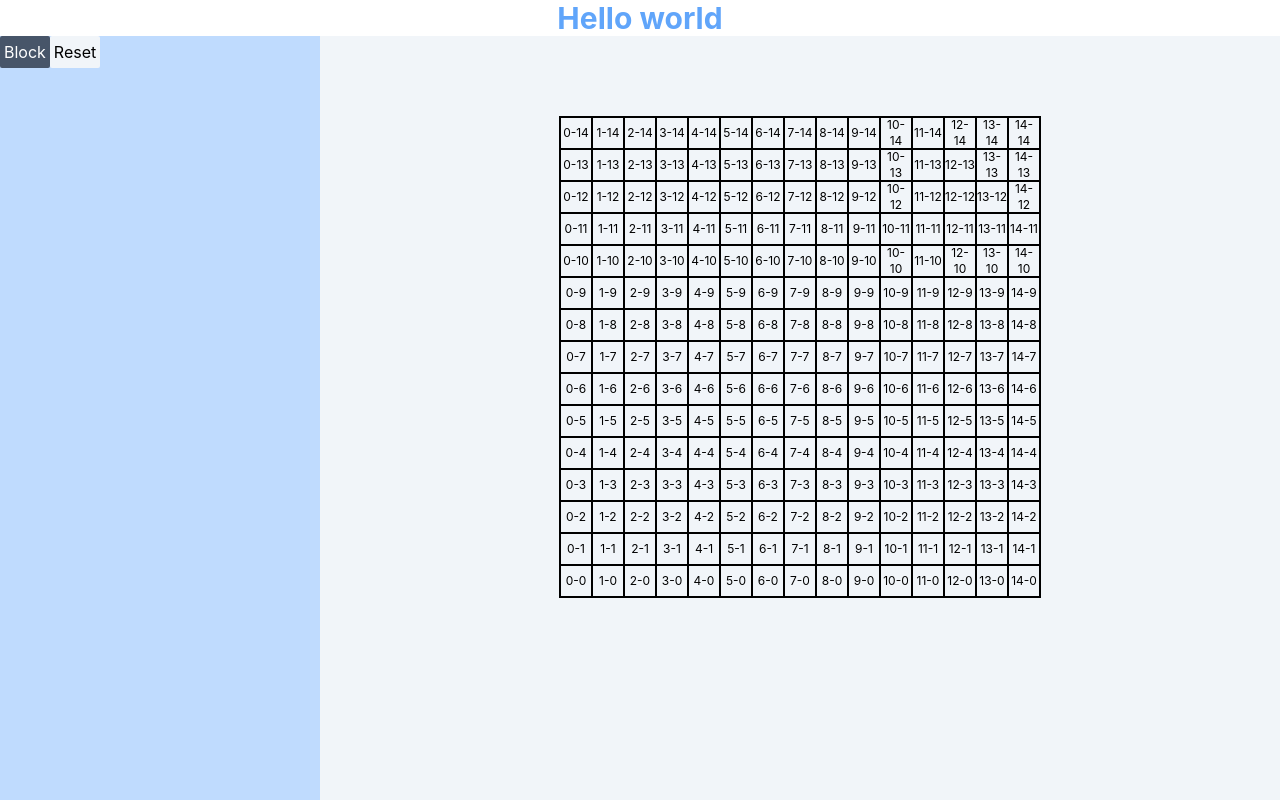
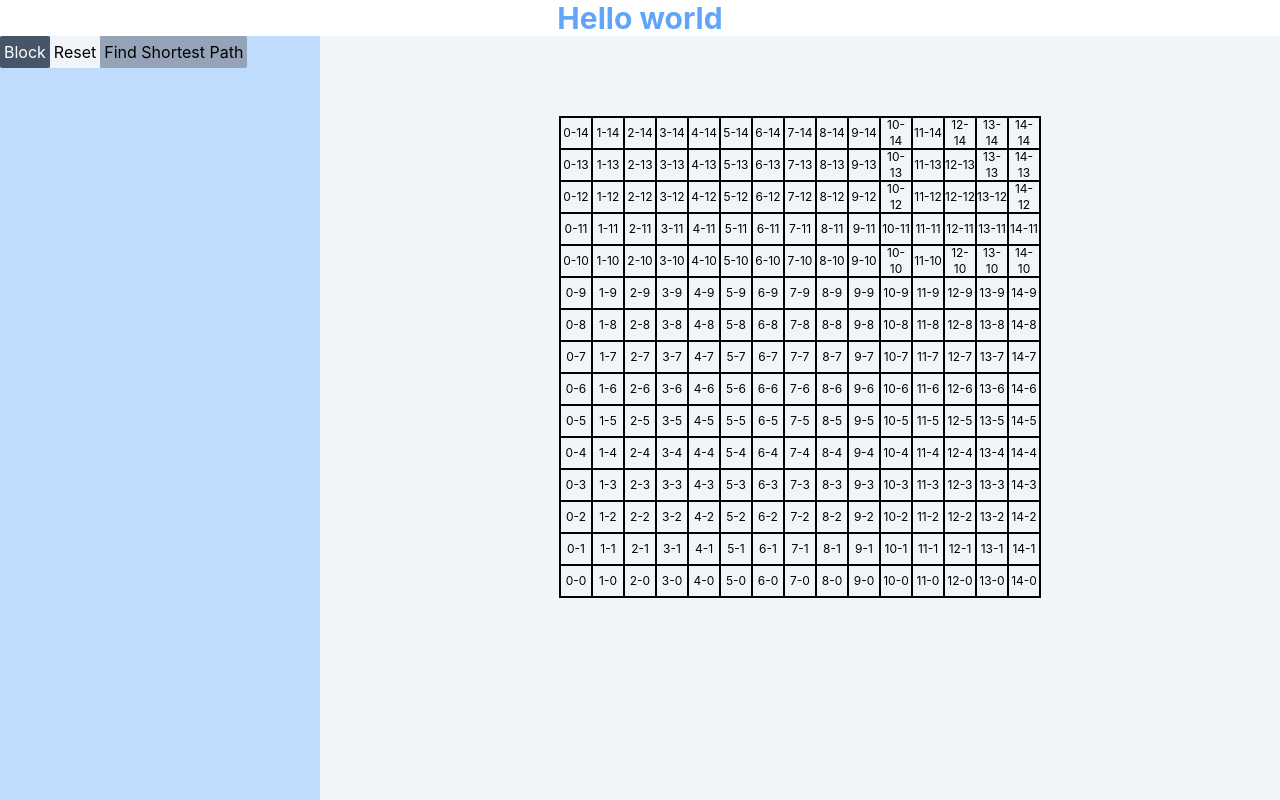
Before and after one commit to Hoshaiah/ayalaparking-frontend, a React (Create React App) app: page / in a window 1280 px wide. Built offline with nearby package versions, Linux system fonts and the light colour scheme.

Commit message:
added test shortest path

```diff
--- a/src/components/Graph.jsx
+++ b/src/components/Graph.jsx
@@ -1,7 +1,7 @@
 
 import React, { useEffect, useState, useRef } from 'react';
 import { useDispatch, useSelector } from 'react-redux';
-import { addToSelectedNodes, removeAllSelectedNodes, removeToSelectedNodes } from '../redux/viewSlice';
+import { addToSelectedNodes, removeAllSelectedNodes, removeToSelectedNodes, setCurrentView } from '../redux/viewSlice';
 import { deepCompare } from '../utils/graphUtils';
 
 const Graph = () => {
@@ -12,6 +12,10 @@ const Graph = () => {
 
 
     const handleNodeClick = (node, nodeIsSelected) => {
+        console.log(viewState.currentView)
+        if(viewState.currentView !== 'selectView'){
+            dispatch(setCurrentView('selectView'))
+        }
         if(!nodeIsSelected) {
             dispatch(addToSelectedNodes(node))
         } else {
@@ -56,7 +60,7 @@ const Graph = () => {
         // console.log(deepCompare(graphState.adjacencyList, graphState.originalAdjacencyList))
         // console.log(graphState.originalAdjacencyList)
         // console.log(graphState.adjacencyList)
-    }, [graphState.shortestPath, viewState.selectedNodes, graphState.nodeOccupancy, graphState.adjacencyList])
+    }, [graphState.shortestPath, viewState.selectedNodes, graphState.nodeOccupancy, graphState.adjacencyList, viewState.currentView])
 
 
     return (
--- a/src/components/SideNav.jsx
+++ b/src/components/SideNav.jsx
@@ -1,7 +1,7 @@
 import { useDispatch, useSelector } from "react-redux";
-import { addNodes, deepCompare, removeNodes } from "../utils/graphUtils";
-import { setAdjacencyList, setNodeOccupancy } from "../redux/graphSlice";
-import { removeAllSelectedNodes } from "../redux/viewSlice";
+import { addNodes, deepCompare, dijkstra, findShortestPath, removeNodes } from "../utils/graphUtils";
+import { setAdjacencyList, setNodeOccupancy, setShortestPath } from "../redux/graphSlice";
+import { removeAllSelectedNodes, setCurrentView } from "../redux/viewSlice";
 
 const SideNav = () => {
     const dispatch = useDispatch()
@@ -27,10 +27,18 @@ const SideNav = () => {
         dispatch(removeAllSelectedNodes())
     }
 
+    const handleFindShortestPath = () => {
+        const data = dijkstra(graph.adjacencyList, "0-0")
+        const shortestPath = findShortestPath(data.distances, data.previous, "0-0","14-14")
+        dispatch(setShortestPath(shortestPath))
+        dispatch(setCurrentView('shortestPath'))
+    }
+
     return (
         <div className="h-[calc(100vh-36px)] w-1/3 bg-blue-200">
             <button className="bg-slate-600 text-white p-1 rounded-sm" onClick={handleBlockClick}>Block</button>
             <button className="bg-slate-100 text-black p-1 rounded-sm" onClick={handleResetClick}>Reset</button>
+            <button className="bg-slate-400 text-black p-1 rounded-sm" onClick={handleFindShortestPath}>Find Shortest Path</button>
         </div>
     )
 }
```
